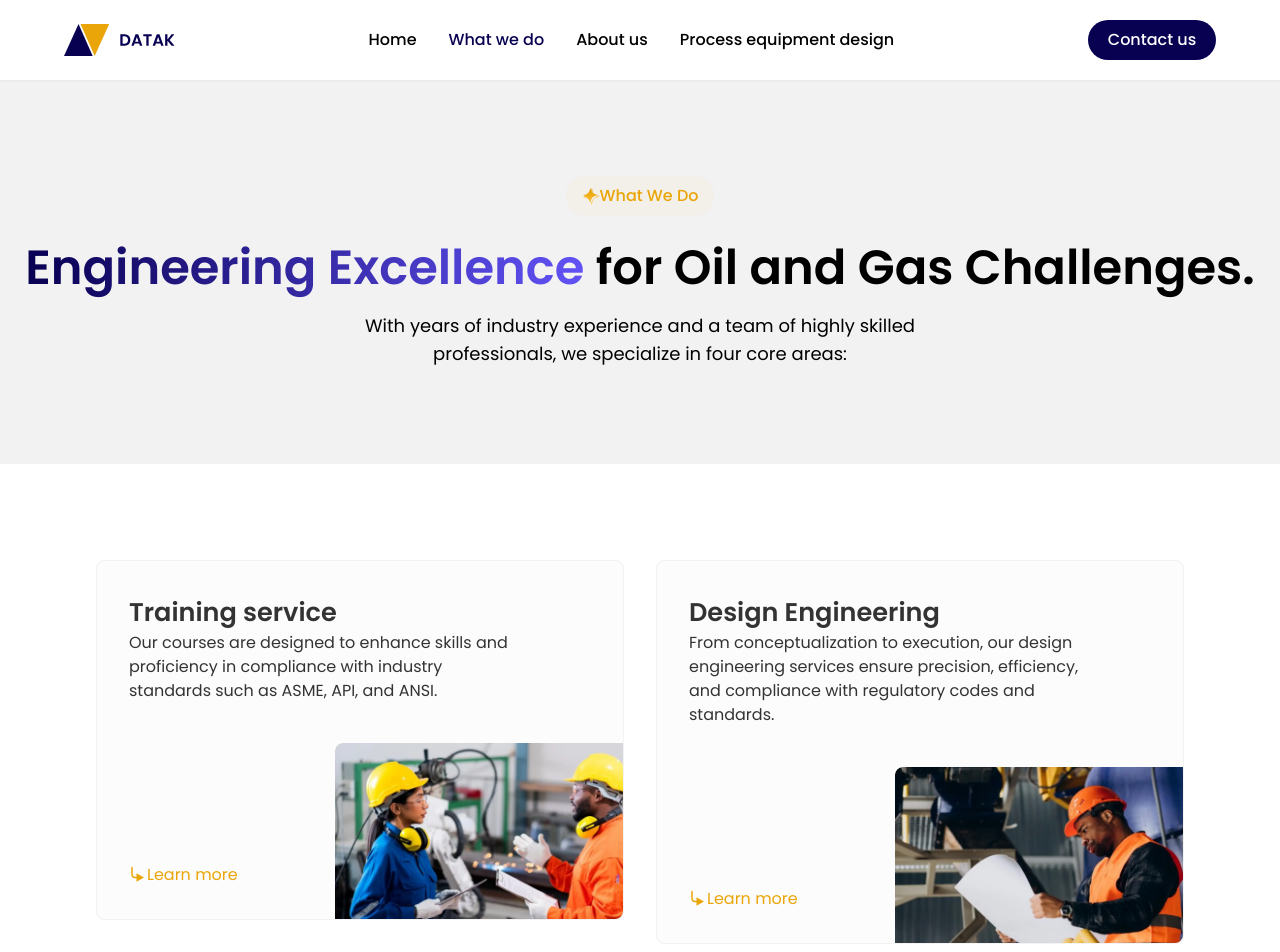
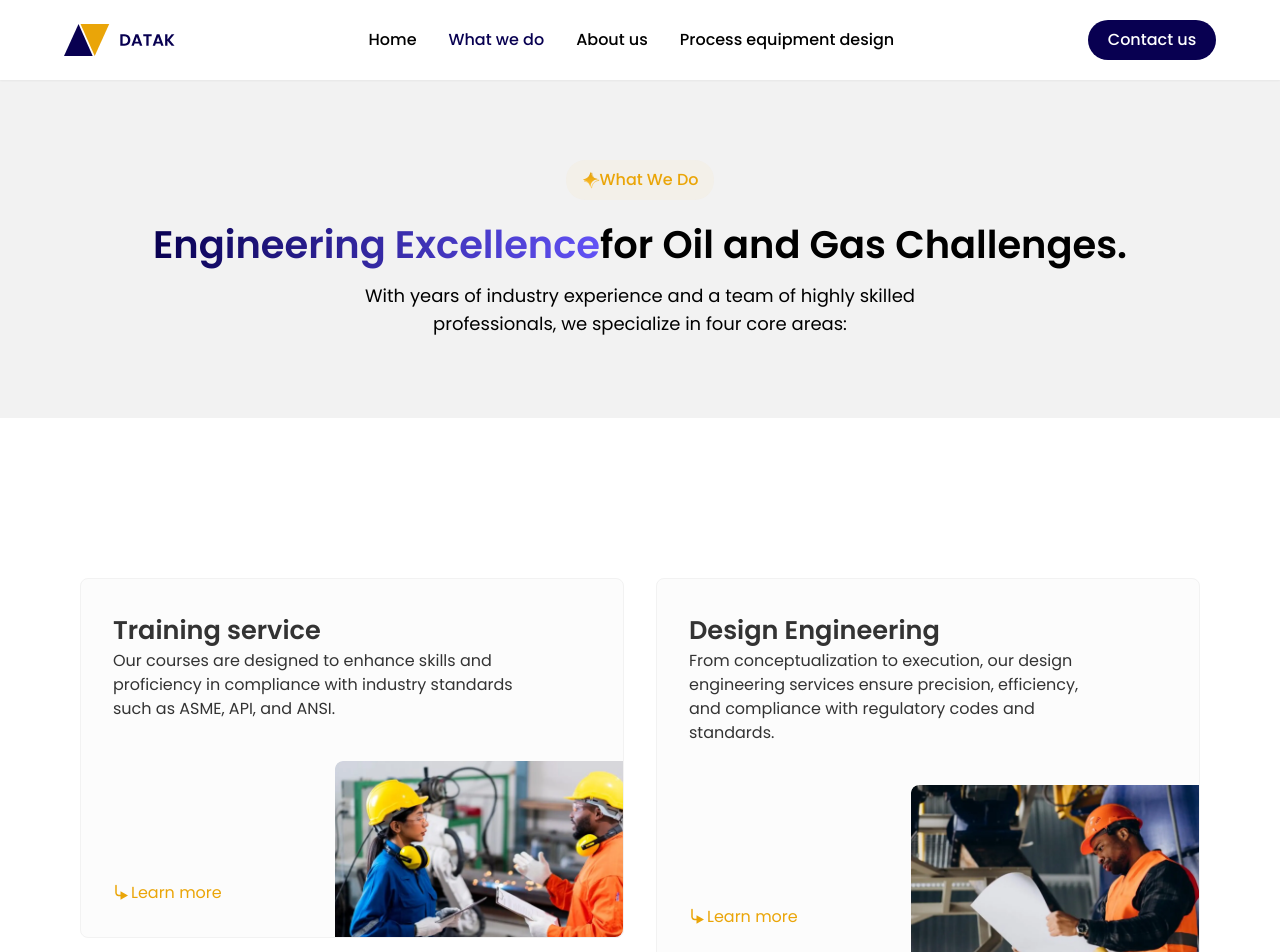
Before and after one commit to Datakengring/Datak_Engineering, a React (Vite) app: page /what-we-do in a window 1280 px wide. Shown: the top 952 px of the page. Built offline with nearby package versions, Linux system fonts and the light colour scheme.

Commit message:
latest codes fix

```diff
--- a/src/pages/WhatWeDo/index.tsx
+++ b/src/pages/WhatWeDo/index.tsx
@@ -3,60 +3,26 @@ import MainWrapper from "../../layouts/MainWrapper";
 import engineer from "/images/engineer.webp";
 import GradientWord from "../../components/GradientWord";
 import PrimaryButton from "../../components/Buttons/PrimaryButton";
+import Expertise from "../../components/CommonCards/Expertise";
 import ContactSection from "../../components/CommonCards/ContactSection";
-import ActivityCard from "../../components/ActivityCard";
-import one from "/images/one.webp";
-import two from "/images/two.webp";
-import three from "/images/three.webp";
-import four from "/images/four.webp";
 
 const WhatWeDo = () => {
   return (
     <MainWrapper>
-      <div className=" bg-secondary flex flex-col justify-center items-center py-24 px-5 ">
+      <div className=" bg-secondary flex flex-col justify-center items-center px-[1.5rem] lg:px-[5rem] py-[3rem] lg:py-[5rem]">
         <StarWords word="What We Do" />
-        <h2 className=" text-[2.4rem] font-[600] text-center lg:text-[3rem]">
-          <span className=" bg-gradient-to-r from-linearOne to-linearTwo inline-block text-transparent bg-clip-text ">
-            Engineering Excellence
-          </span>{" "}
+        <h2 className=" text-[2rem] font-[600] lg:text-[2.4rem]">
+          <GradientWord word="Engineering Excellence" />
           for Oil and Gas Challenges.
         </h2>
 
-        <p className=" w-[100%] md:w-[50%] text-center font-normal text-lg mt-2">
+        <p className=" w-[50%] text-center font-normal text-lg mt-2">
           With years of industry experience and a team of highly skilled
           professionals, we specialize in four core areas:
         </p>
       </div>
-
-      <div className=" bg-white  py-24 px-5 md:px-24  w-[100%] grid grid-cols-1 lg:grid-cols-2 gap-8">
-        <ActivityCard
-          header={"Training service"}
-          info={
-            "Our courses are designed to enhance skills and proficiency in compliance with industry standards such as ASME, API, and ANSI."
-          }
-          image={one}
-        />
-        <ActivityCard
-          header={"Design Engineering"}
-          info={
-            "From conceptualization to execution, our design engineering services ensure precision, efficiency, and compliance with regulatory codes and standards."
-          }
-          image={two}
-        />
-        <ActivityCard
-          header={"Technical Support"}
-          info={
-            "Our dedicated technical support team provides expert guidance and assistance to overcome challenges and ensure regulatory compliance."
-          }
-          image={three}
-        />
-        <ActivityCard
-          header={"Process Equipment Design"}
-          info={
-            "Trust our experienced engineers to deliver innovative and reliable process equipment designs, adhering to codes and standards."
-          }
-          image={four}
-        />
+      <div className="px-[1.5rem] lg:px-[5rem] py-[3rem] lg:py-[5rem]">
+        <Expertise />
       </div>
       <div className="bg-secondary px-[1.5rem] lg:px-[5rem] py-[3rem] lg:py-[5rem] flex flex-col gap-[3rem] justify-between items-center lg:gap-0 lg:flex-row">
         {" "}
```
